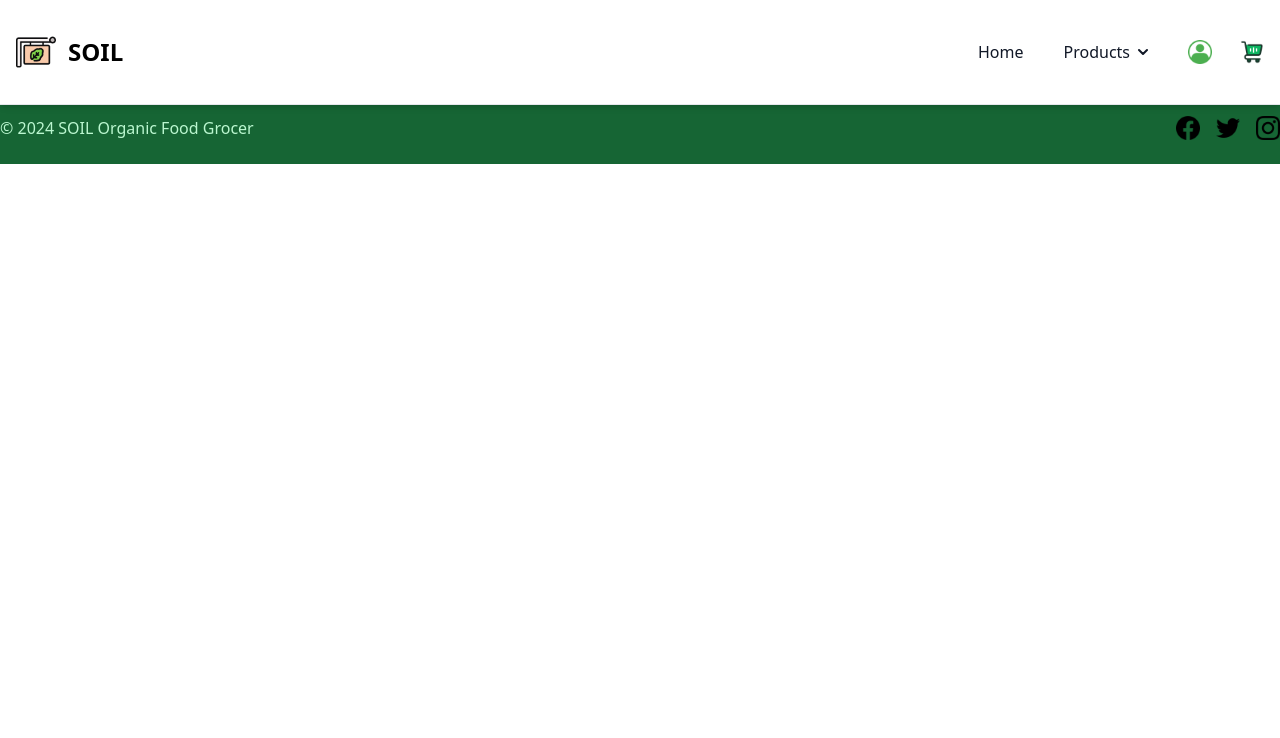
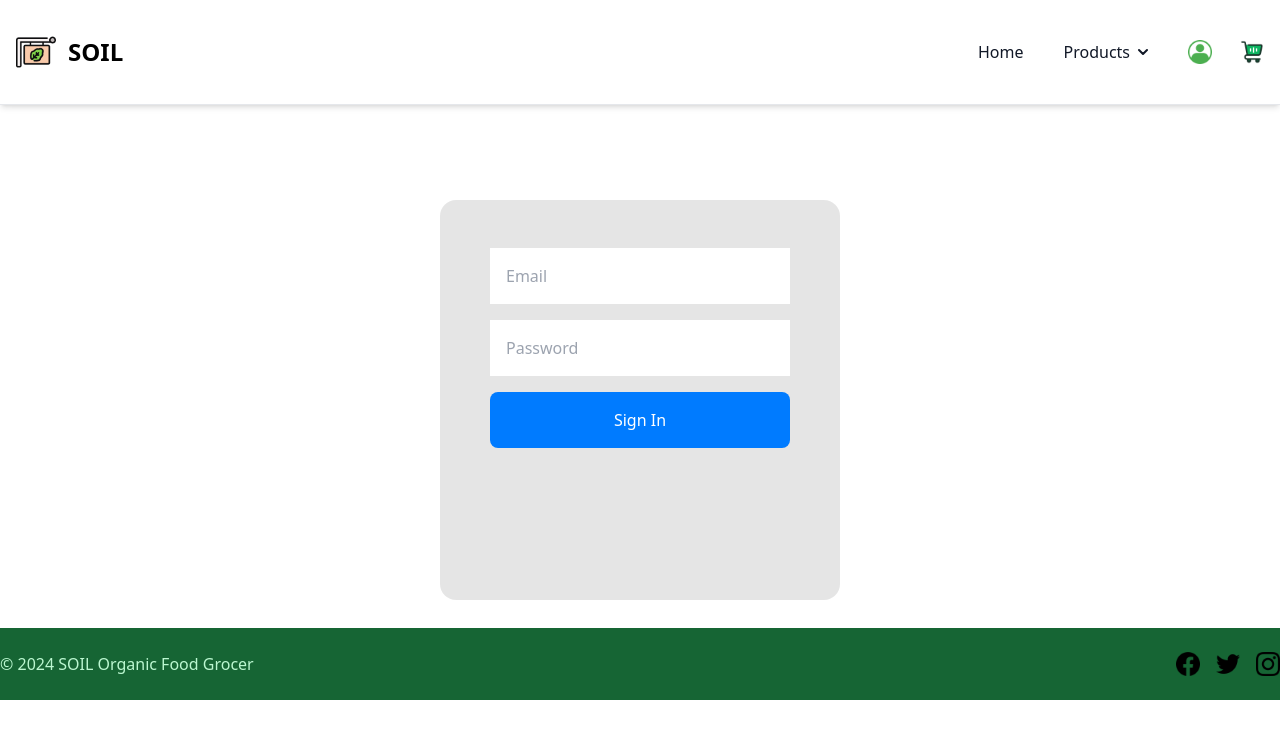
Before and after one commit to Thomas-Saleh/SOIL-Web-App, a React (Create React App) app in the folder s4006031-s3928350-a2/React/: page /sign-in in a window 1280 px wide. Shown: the top 738 px of the page. Built offline with nearby package versions, Linux system fonts and the light colour scheme.

Commit message:
Revert "Removed index css"
This reverts commit 6517c3cd2345f079b42fa702ce0a639f3fee105f.

```diff
--- a/s4006031-s3928350-a2/React/src/index.css
+++ b/s4006031-s3928350-a2/React/src/index.css
@@ -1,3 +1,151 @@
 @tailwind base;
 @tailwind components;
 @tailwind utilities;
+
+
+.image-container {
+  position: relative;
+  width: 100%; /* Ensure the container takes full width */
+}
+
+.title {
+  position: absolute;
+  top: 10%;
+  left: 50%;
+  transform: translate(-50%, -50%);
+  color: white; /* Optional: Set text color */
+  text-align: center; /* Optional: Center align text */
+  z-index: 1; /* Set z-index to place it in front of the image */
+  font-size: 60px; /* Adjust the font size as needed */
+}
+
+.description {
+  position: absolute;
+  top: 17%;
+  left: 50%;
+  transform: translate(-50%, -50%);
+  color: white; /* Optional: Set text color */
+  text-align: center; /* Optional: Center align text */
+  z-index: 1; /* Set z-index to place it in front of the image */
+}
+
+
+
+
+
+
+.signin-background {
+  position: absolute;
+  top: 50%;
+  left: 50%;
+  transform: translate(-50%, -50%);
+  width: 100%;
+  max-width: 25rem;
+  min-height: 25rem;
+  padding: 10%;
+  background-color: rgba(0, 0, 0, 0.1);
+  border-radius: 1rem;
+  z-index: -1;
+}
+
+.signin-container {
+  display: flex;
+  justify-content: center;
+  align-items: center;
+  min-height: 70vh;
+}
+
+.signin-form {
+  display: flex;
+  flex-direction: column;
+  align-items: center;
+  width: 90%;
+  max-width: 300px;
+  margin: 0 auto;
+
+}
+
+.signin-input,
+.signin-button {
+  width: 100%;
+  padding: 1rem;
+  margin: 0.5rem 0;
+  font-size: 1rem;
+}
+
+.signin-button {
+  background-color: #007bff;
+  color: white;
+  border: none;
+  border-radius: 0.5rem;
+}
+
+.signin-button:hover {
+  background-color: #0056b3;
+}
+
+.error-message {
+  color: red;
+}
+
+.loggedin-container {
+  display: flex;
+  justify-content: center;
+  align-items: center;
+  min-height: 100vh;
+  background-color: #f0f0f0;
+}
+
+.loggedin-message {
+  text-align: center;
+  background-color: #ffffff;
+  padding: 2rem;
+  border-radius: 1rem;
+  box-shadow: 0 4px 8px rgba(0, 0, 0, 0.1);
+}
+
+.loggedin-message button {
+  margin-top: 1rem;
+  padding: 1rem 2rem;
+  background-color: #269faf;
+  color: white;
+  border: none;
+  border-radius: 0.5rem;
+  cursor: pointer;
+  transition: background-color 0.3s;
+}
+
+.loggedin-message button:hover {
+  background-color: #1c7a89;
+}
+
+
+
+/*Vegetable Tips*/
+.vegetable-tips-container {
+  position: relative;
+  color: white;
+}
+
+.background-image {
+  width: 100%;
+  /* Remove or adjust the opacity as needed */
+}
+
+.tips-overlay {
+  position: absolute;
+  top: 0;
+  left: 0;
+  right: 0;
+  bottom: 0;
+  padding: 8px; /* Adjust padding as needed */
+}
+
+/* Additional styling for list items */
+.vegetable-tips-container ul li {
+  background-color: #52ac48; /* This is the green color from your original code */
+  margin: 0.5em 0;
+  padding: 0.5em;
+  border-radius: 0.5em;
+  text-align: left; /* Align text to the left */
+}
```
